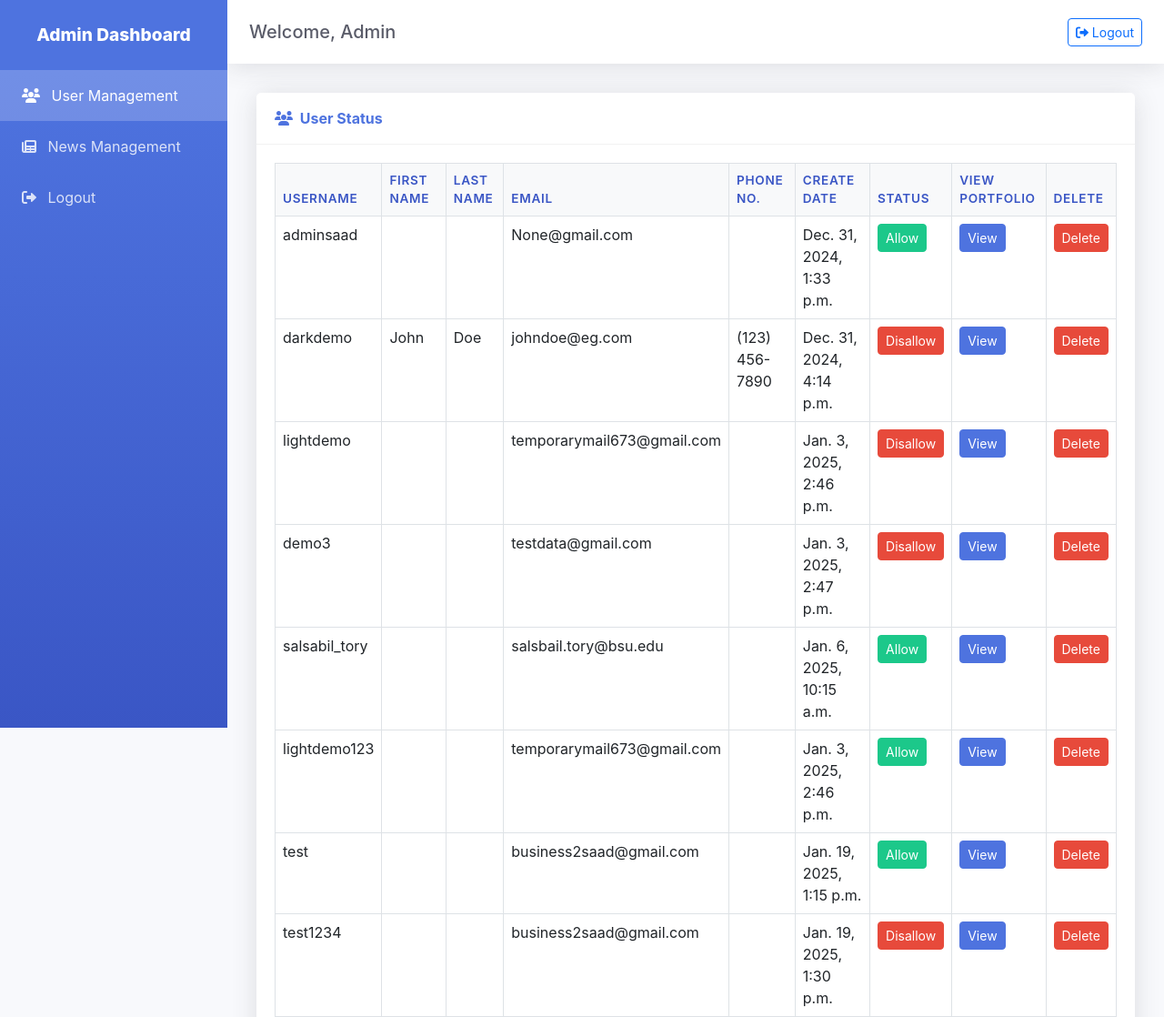
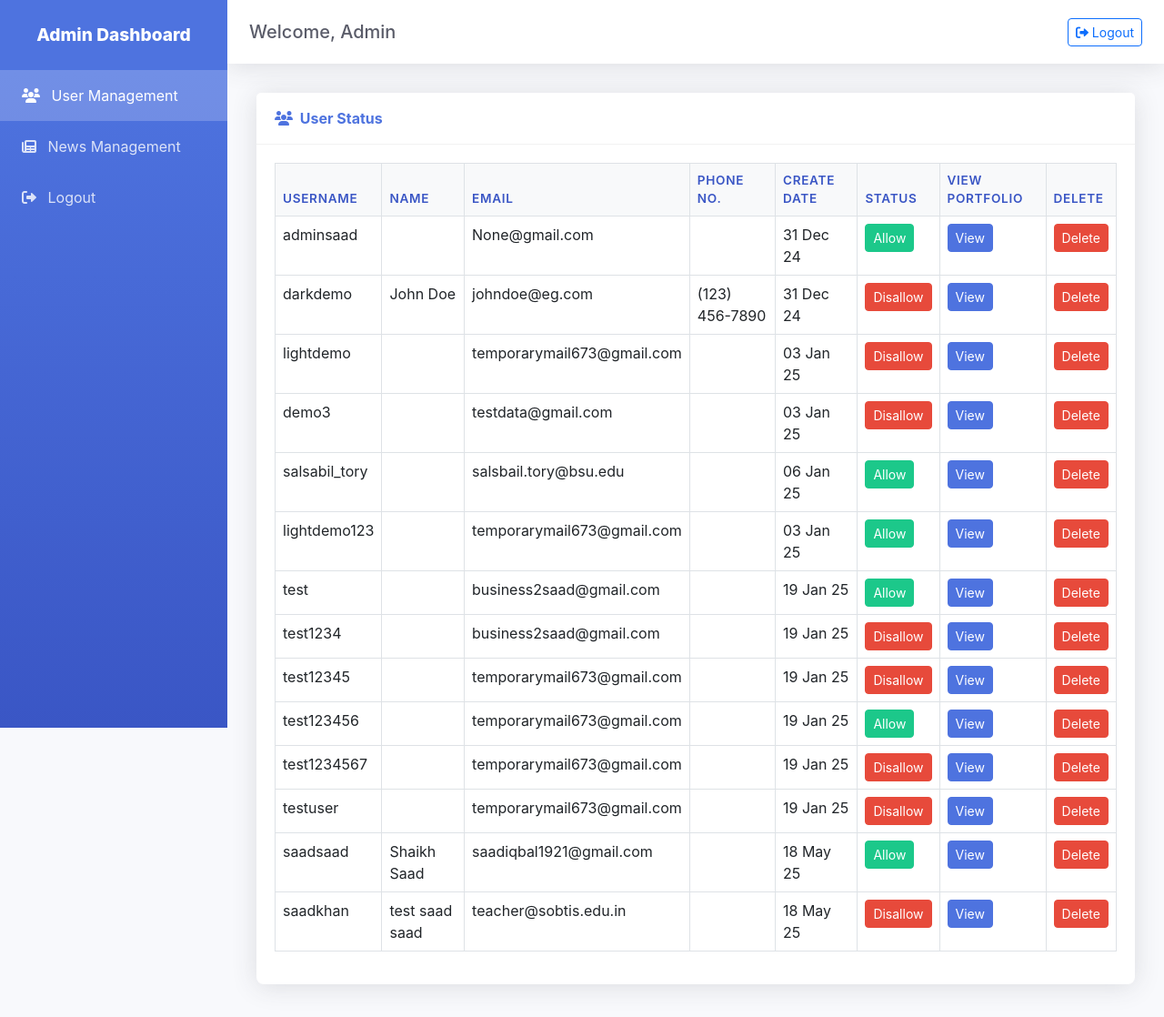
Before and after one commit to saad1901/Portfolio-FullStack-Django, a Django app: page /adminpanel/ in a window 1280 px wide. Shown: the top 1118 px of the page at 91% size. After the commit the page ends 1097 px from the top, so only its background shows below. Run offline with Django 5.2, Linux system fonts and the light colour scheme; a user stored in the database is signed in; data comes from the database, SQL or seed files in the repository; both versions use the stored data as it was after the commit.

Commit message:
Updated Code

```diff
--- a/templates/adminpanel.html
+++ b/templates/adminpanel.html
@@ -257,8 +257,7 @@
                                         <thead>
                                             <tr>
                                                 <th>Username</th>
-                                                <th>First Name</th>
-                                                <th>Last Name</th>
+                                                <th>Name</th>
                                                 <th>Email</th>
                                                 <th>Phone No.</th>
                                                 <th>Create Date</th>
@@ -271,11 +270,10 @@
                                             {% for user in users %}
                                             <tr>
                                                 <td>{{ user.username }}</td>
-                                                <td>{{ user.first_name }}</td>
-                                                <td>{{ user.last_name }}</td>
+                                                <td>{{ user.first_name }} {{ user.last_name }}</td>
                                                 <td>{{ user.email }}</td>
                                                 <td>{{ user.phone }}</td>
-                                                <td>{{ user.date_joined }}</td>
+                                                <td>{{ user.date_joined|date:'d M y' }}</td>
                                                 <td>
                                                     {% if user.paid %}
                                                     <form method="post">
@@ -297,6 +295,7 @@
                                                 <td>
                                                     <form method="post">
                                                         {% csrf_token %}
+                                                        <input type="hidden" name="delete_user_id" value="{{ user.id }}">
                                                         <button type="submit" class="btn btn-sm btn-danger" onclick="return confirm('Are you sure you want to delete this user?')">Delete</button>
                                                     </form>
                                                 </td>
```
Also changed, not shown: db (2).sqlite3.
